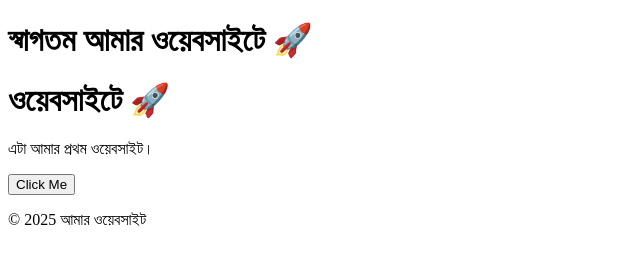
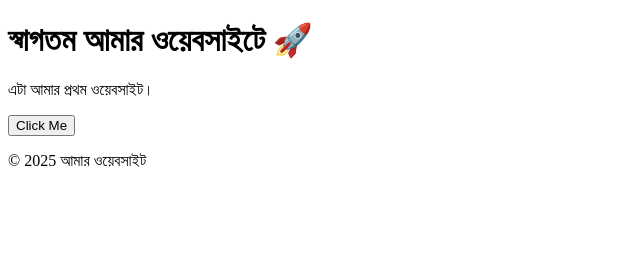
Before and after one commit to mdmoon119-commits/My-Website, a plain HTML site: page index.html in a window 1280 px wide. Shown: the whole page, without its empty margins (0-640 px from the left). Drawn offline with Linux system fonts and the light colour scheme.

Commit message:
Update index.html

```diff
--- a/index.html
+++ b/index.html
@@ -8,7 +8,7 @@
 <body>
   <header>
     <h1>স্বাগতম আমার ওয়েবসাইটে 🚀</h1>
-    <h1> ওয়েবসাইটে 🚀</h1>
+
     <p>এটা আমার প্রথম ওয়েবসাইট।</p>
   </header>
 
```
